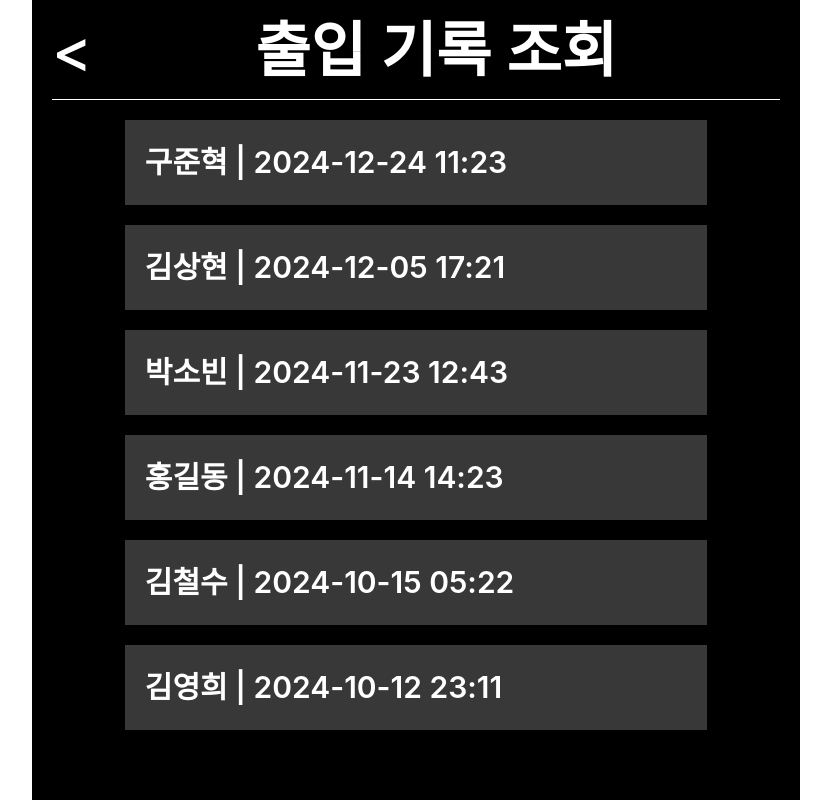
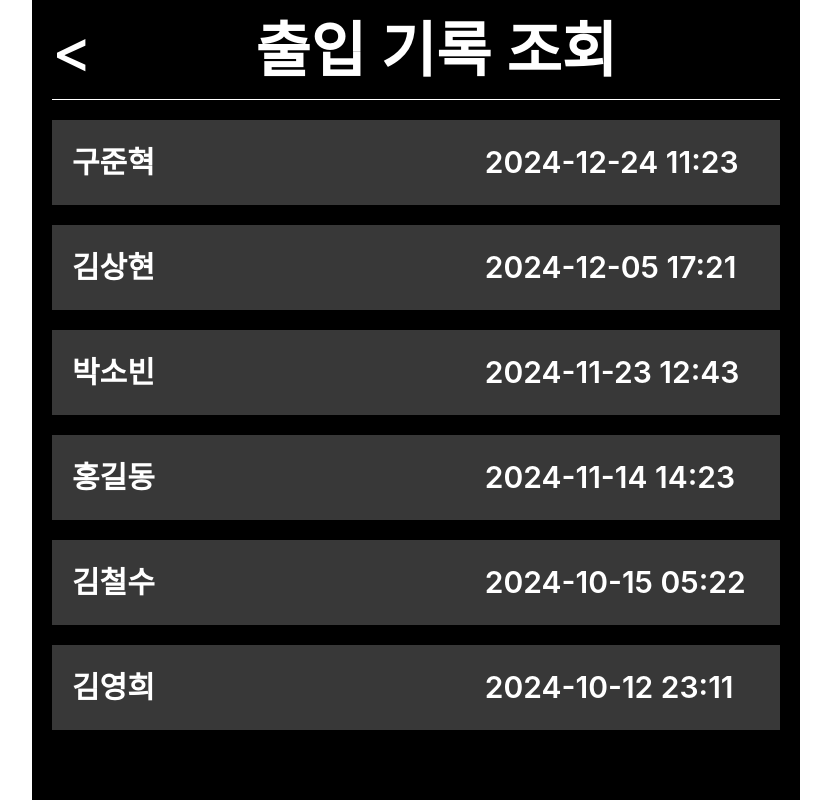
Before and after one commit to KNU-PBL/PBL-web, a React (Create React App) app: page /access in a window 1280 px wide. Shown: the whole page, without its empty margins (224-1055 px from the left). Built offline with nearby package versions, Linux system fonts and the light colour scheme; a web font is replaced by a local one.

Commit message:
style: 스타일 수정

```diff
--- a/src/components/Unknown/UnknownCard.js
+++ b/src/components/Unknown/UnknownCard.js
@@ -19,7 +19,7 @@ const CardContainer = styled.div`
   display: flex;
   flex-direction: column;
   background: #383838;
-  width: 80%;
+  width: 100%;
   padding: 20px;
   font-size: 20px;
   font-weight: 600;
@@ -33,7 +33,6 @@ const Notice = styled.div`
   display: flex;
   justify-content: center;
   font-size: 30px;
-  padding: 20px;
 `;
 
 const ConfirmButtonContainer = styled.div`
--- a/src/components/access/AccessCard.js
+++ b/src/components/access/AccessCard.js
@@ -4,9 +4,8 @@ import styled from "styled-components";
 const AccessCard = ({ date, name }) => {
   return (
     <CardContainer>
-      <CardContent>
-        {name} | {date}
-      </CardContent>
+      <Name>{name}</Name>
+      <Date>{date}</Date>
     </CardContainer>
   );
 };
@@ -15,12 +14,16 @@ export default AccessCard;
 
 const CardContainer = styled.div`
   display: flex;
-  flex-direction: column;
+  justify-content: space-between;
   background: #383838;
-  width: 80%;
+  width: 100%;
   padding: 20px;
   font-size: 30px;
   font-weight: 600;
 `;
 
-const CardContent = styled.div``;
+const Name = styled.div``;
+
+const Date = styled.div`
+  width: 40%;
+`;
```
